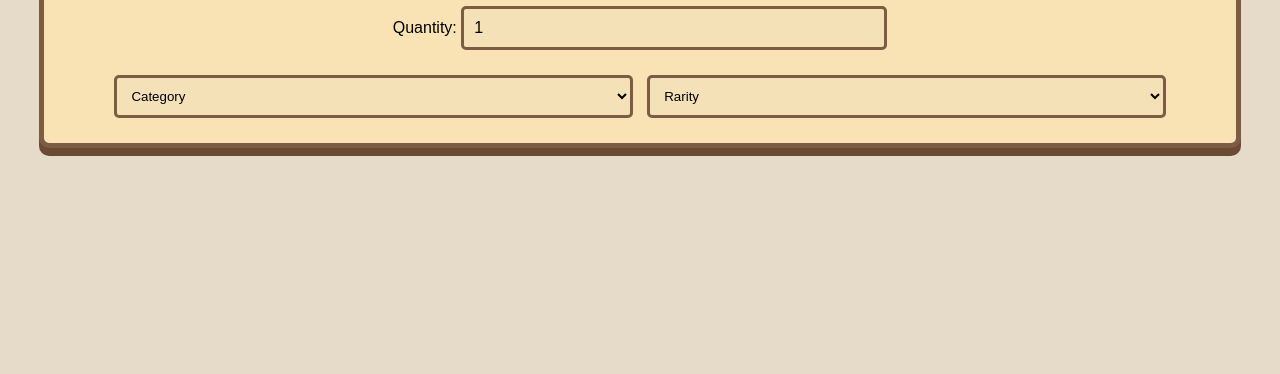
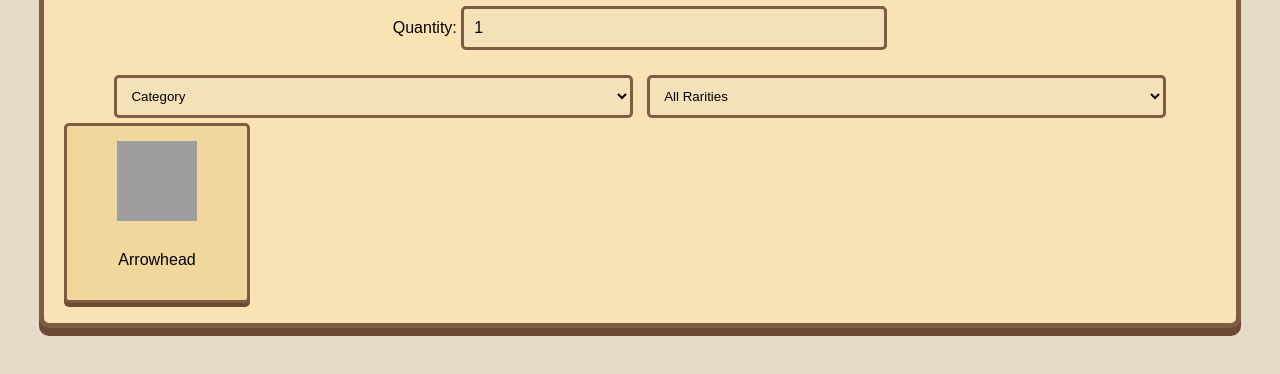
Before and after one commit to BV0073194/StardewValleyMenu, a plain HTML site: page index.html in a window 1280 px wide. Shown: the part 138-512 px from the top of the page. Drawn offline with Linux system fonts and the light colour scheme; grey boxes are pictures that could not be loaded.

Commit message:
Update index.html

```diff
--- a/index.html
+++ b/index.html
@@ -127,7 +127,6 @@
         </select>
 
         <select id="rarity-filter">
-            <option value="placeholder">Rarity</option>
             <option value="all">All Rarities</option>
             <option value="all">None</option>
             <option value="Common">Common</option>
```
